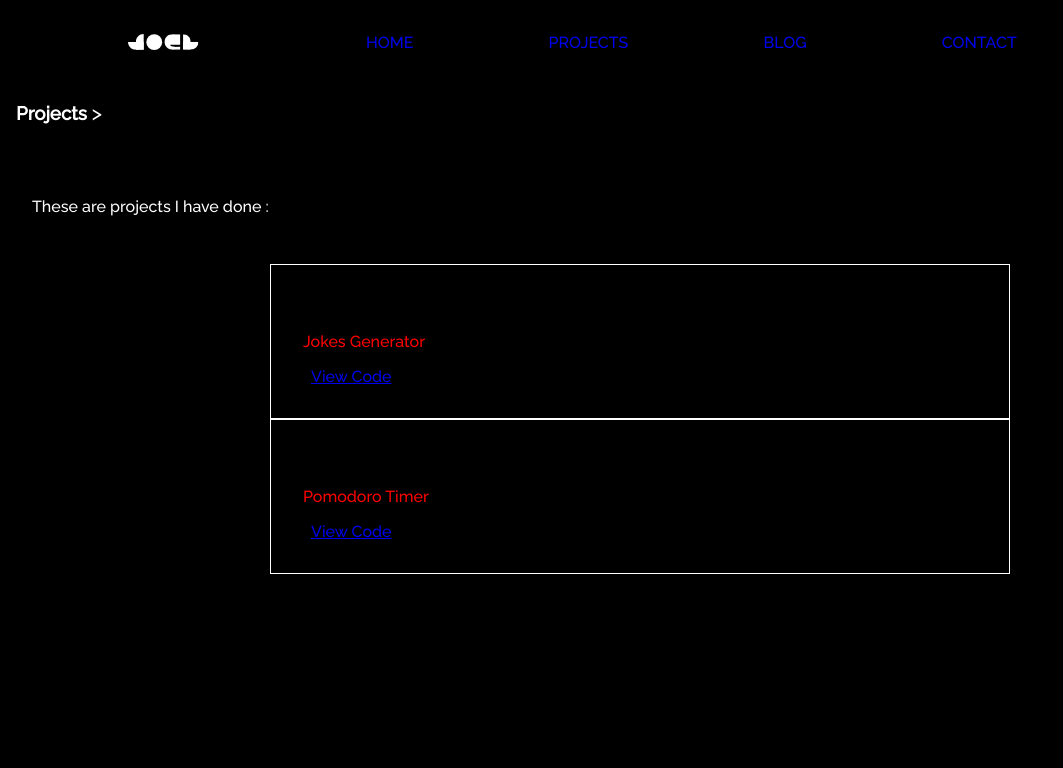
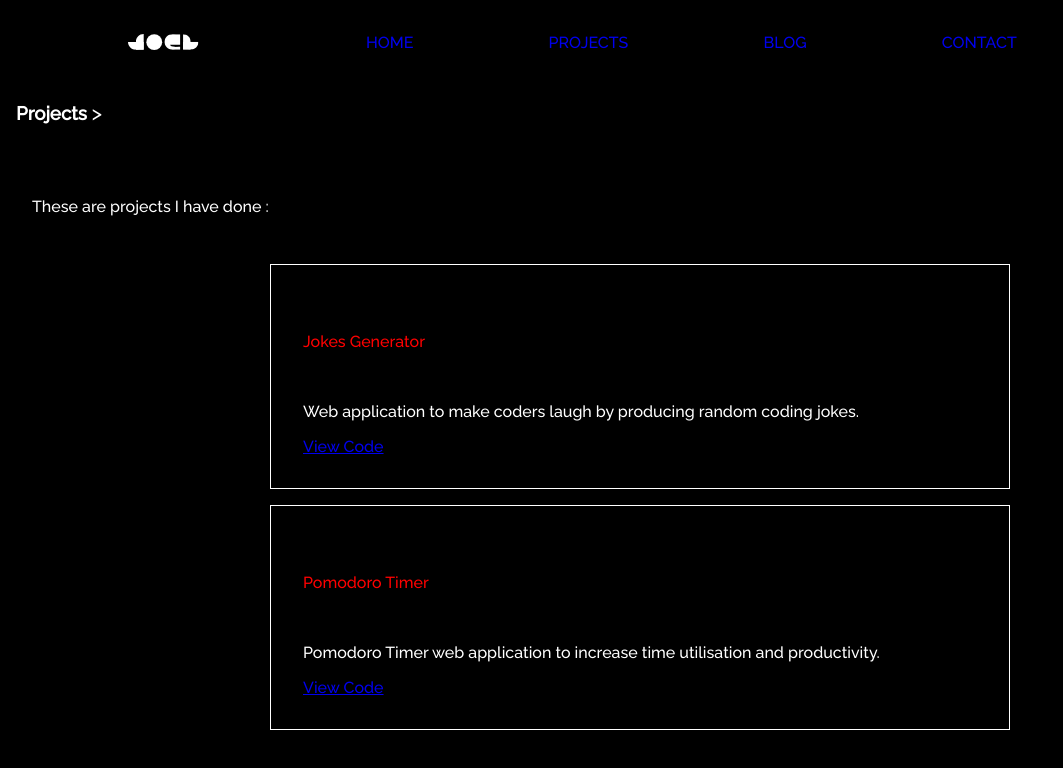
Before and after one commit to joelantonyjoy/portfolio, a React (Create React App) app: page /projects in a window 1280 px wide. Shown: the top 768 px of the page, without its empty margins (0-1063 px from the left). Built offline with nearby package versions, Linux system fonts and the light colour scheme.

Commit message:
Added project descriptions

```diff
--- a/src/Pages/Projects.js
+++ b/src/Pages/Projects.js
@@ -12,16 +12,18 @@ export function Projects(){
             </hr>
             <p style={{padding:'32px 32px 32px'}}>These are projects I have done :</p>
             <div style={{display:'block',width:'70%',minWidth:'288px',maxWidth:740,margin:'auto'}}>
-                <div style={{padding:32,border:'1px solid white'}}>
+                <div style={{padding:32,border:'1px solid white',marginBottom:16}}>
                     <Link style={{margin:8,textDecoration:'none',color:'red',fontSize:16}} to="jokes" title="Jokes Generator">
                     <p>Jokes Generator</p>
                     </Link>
+                    <p>Web application to make coders laugh by producing random coding jokes.</p>
                     <a target='_blank' rel="noreferrer" href='https://github.com/joelantonyjoy/portfolio/tree/master/src/Pages/Projects/Jokes'>View Code</a>
                 </div>
-                <div style={{padding:32,border:'1px solid white'}}>
+                <div style={{padding:32,border:'1px solid white',marginBottom:16}}>
                     <Link style={{margin:8,textDecoration:'none',color:'red',fontSize:16}} to="pomodoro" title="Pomodoro Timer">
                     <p>Pomodoro Timer</p>
                     </Link>
+                    <p>Pomodoro Timer web application to increase time utilisation and productivity.</p>
                     <a target='_blank' rel="noreferrer" href='https://github.com/joelantonyjoy/portfolio/tree/master/src/Pages/Projects/Pomodoro'>View Code</a>
                 </div>
             </div>
```
Also changed, not shown: 1 other file (tests, documents, lock files or other folders).
